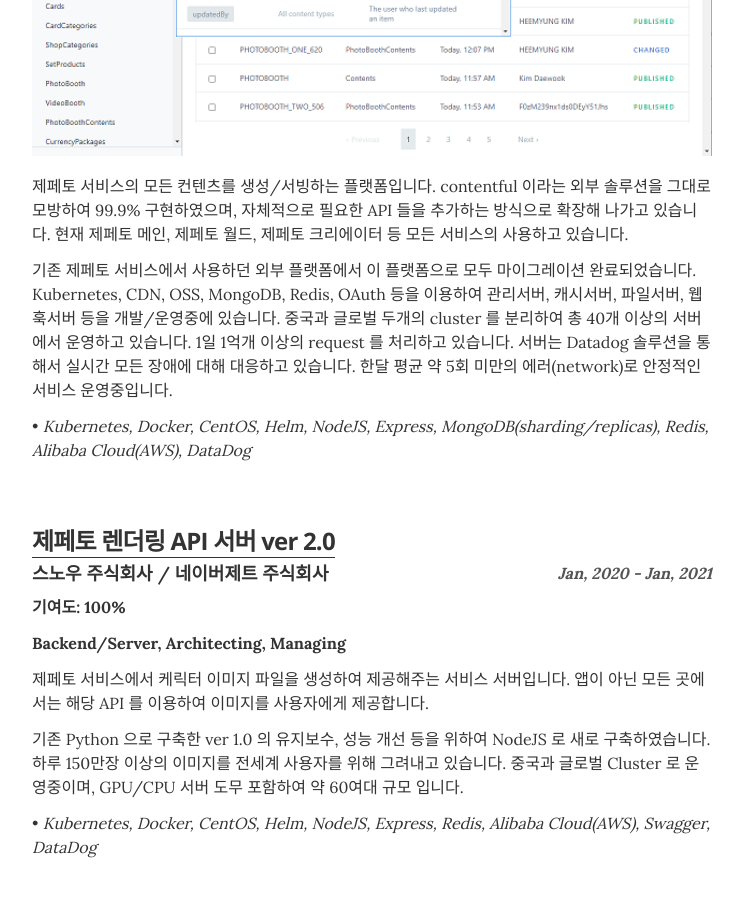
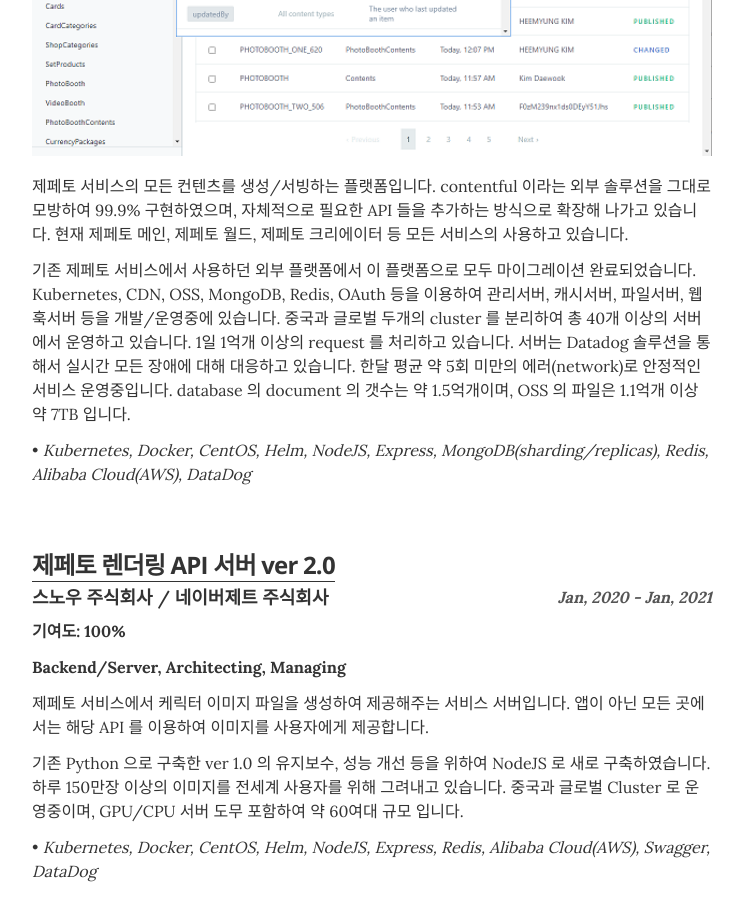
Before and after one commit to und3rs/resume_kr, a Jekyll site: the page built from index.html, in a window 1280 px wide and 900 px high, scrolled down 3747 px. Shown: the whole window, without its empty margins (268-1012 px from the left). Built offline with Jekyll 4.4.1, drawn with Linux system fonts in a browser that asks for light colours.

Commit message:
Update professional_projects.yml

```diff
--- a/_data/professional_projects.yml
+++ b/_data/professional_projects.yml
@@ -19,7 +19,7 @@
   url: https://zepetoful.zepeto.io
   cover: images/zepetoful.png
   description: 제페토 서비스의 모든 컨텐츠를 생성/서빙하는 플랫폼입니다. contentful 이라는 외부 솔루션을 그대로 모방하여 99.9% 구현하였으며, 자체적으로 필요한 API 들을 추가하는 방식으로 확장해 나가고 있습니다. 현재 제페토 메인, 제페토 월드, 제페토 크리에이터 등 모든 서비스의 사용하고 있습니다.
-  role: 기존 제페토 서비스에서 사용하던 외부 플랫폼에서 이 플랫폼으로 모두 마이그레이션 완료되었습니다. Kubernetes, CDN, OSS, MongoDB, Redis, OAuth 등을 이용하여 관리서버, 캐시서버, 파일서버, 웹훅서버 등을 개발/운영중에 있습니다. 중국과 글로벌 두개의 cluster 를 분리하여 총 40개 이상의 서버에서 운영하고 있습니다. 1일 1억개 이상의 request 를 처리하고 있습니다. 서버는 Datadog 솔루션을 통해서 실시간 모든 장애에 대해 대응하고 있습니다. 한달 평균 약 5회 미만의 에러(network)로 안정적인 서비스 운영중입니다.
+  role: 기존 제페토 서비스에서 사용하던 외부 플랫폼에서 이 플랫폼으로 모두 마이그레이션 완료되었습니다. Kubernetes, CDN, OSS, MongoDB, Redis, OAuth 등을 이용하여 관리서버, 캐시서버, 파일서버, 웹훅서버 등을 개발/운영중에 있습니다. 중국과 글로벌 두개의 cluster 를 분리하여 총 40개 이상의 서버에서 운영하고 있습니다. 1일 1억개 이상의 request 를 처리하고 있습니다. 서버는 Datadog 솔루션을 통해서 실시간 모든 장애에 대해 대응하고 있습니다. 한달 평균 약 5회 미만의 에러(network)로 안정적인 서비스 운영중입니다. database 의 document 의 갯수는 약 1.5억개이며, OSS 의 파일은 1.1억개 이상 약 7TB 입니다.
   skills: Kubernetes, Docker, CentOS, Helm, NodeJS, Express, MongoDB(sharding/replicas), Redis, Alibaba Cloud(AWS), DataDog
 
 
```
